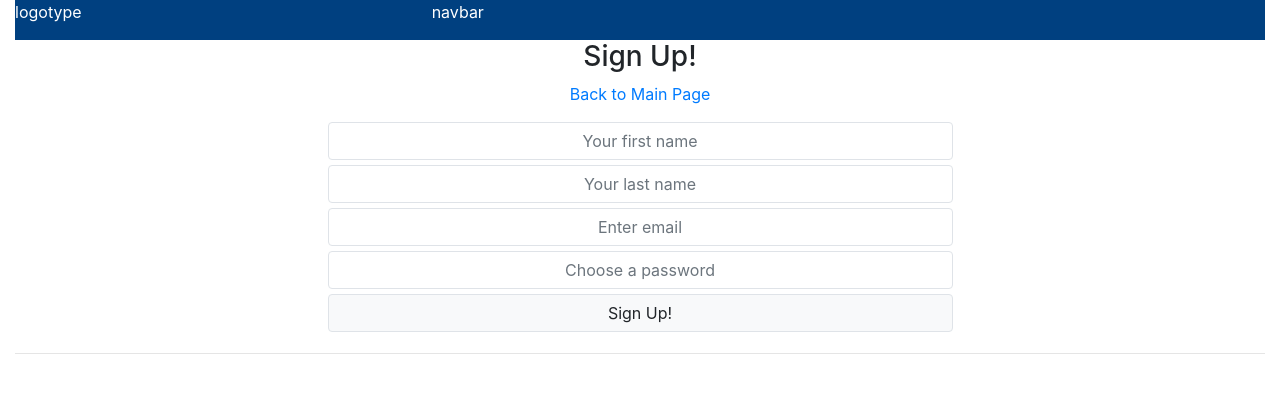
After one commit to iFooledMe/Digital-Ship-Log--Code-Institute-Project-3, a Flask app: page /signup in a window 1280 px wide. The commit adds this page. Shown: the top 393 px of the page. Run offline with Flask 2, Linux system fonts and the light colour scheme; some libraries are stand-ins or nearby versions.

Commit message:
Added register form that inserts data to "users" collection in db

```diff
--- a/app.py
+++ b/app.py
@@ -1,20 +1,47 @@
 import os
-from flask import Flask, render_template, redirect, request, url_for
+from flask import Flask, render_template, redirect, request, url_for, session
 from flask_pymongo import PyMongo
 from bson.objectid import ObjectId
+import bcrypt
 
 if os.path.exists("env.py"):
   import env
 
 app = Flask(__name__)
-
+app.secret_key = os.environ["SECRET_KEY"]
 app.config["MONGO_DBNAME"] = os.environ["MONGO_DBNAME"]
 app.config["MONGO_URI"] = os.environ["MONGO_URI"]
 mongo = PyMongo(app)
 
 @app.route('/')
 def index():
-  return render_template("index.html", users = mongo.db.users.find({"first_name" : "Mark"}))
+    if "email" in session:
+      userName = session["email"]
+      return render_template("index.html")
+    return render_template("login.html")
+
+@app.route("/signup", methods=["POST", "GET"])
+def signup():
+    if request.method == "POST":
+      users = mongo.db.users
+      emailExist = users.find_one({"email" : request.form["email"]})
+
+      if emailExist is None:
+        password_hashed = bcrypt.hashpw(request.form["password"].encode("utf-8"), bcrypt.gensalt())
+        users.insert({  'first_name' : request.form["first-name"],
+                        'last_name' : request.form["last-name"],
+                        'email' : request.form["email"],
+                        'password' : password_hashed
+                    })
+        session['email'] = request.form["email"]
+        return redirect(url_for("index"))
+
+      return "already!!!"
+
+    return render_template('signup.html')
+
+
+
 
 
 if __name__ == '__main__':
--- a/requirements.txt
+++ b/requirements.txt
@@ -1,4 +1,6 @@
 astroid==2.4.2
+bcrypt==3.1.7
+cffi==1.14.0
 click==7.1.2
 colorama==0.4.3
 dnspython==1.16.0
@@ -10,6 +12,7 @@ Jinja2==2.11.2
 lazy-object-proxy==1.4.3
 MarkupSafe==1.1.1
 mccabe==0.6.1
+pycparser==2.20
 pylint==2.5.3
 pymongo==3.10.1
 six==1.15.0
--- a/static/css/style.css
+++ b/static/css/style.css
@@ -4,13 +4,13 @@ body {
 }
 
 header {
-    background-color: mediumblue;
+    background-color: #004080;
     color: white;
 }
 
 
 .status-box {
-
+    margin-bottom: 15px;
 }
 
 .map-box {
@@ -20,5 +20,23 @@ header {
 
 .dummy_map_img {
     max-width: 100%;
+}
 
+.login-window {
+    text-align: center;
+    padding: 0 25%;
+    text-transform: uppercase;
 }
+
+.form-override {
+    text-align: center;
+    width: 100%;
+    margin-bottom: 5px;
+    border: 1px solid #dfe3e8;
+}
+
+.sign-up {
+    width: 100%;
+    text-align: center;
+    padding: 0 25%;
+}
--- a/templates/base.html
+++ b/templates/base.html
@@ -9,8 +9,6 @@
     <link rel="stylesheet" href="{{ url_for('static', filename='css/style.css') }}">
     {% block pageTitle %}{% endblock %}
 </head>
-
-
 
 <body>
     <div class="container-fluid"> <!-- Bootstrap container start-->
@@ -29,23 +27,10 @@
     </header>
 
     <main>
-        <div class="row mx-auto no-gutters">
-            <div class="col-md-12 col-lg-6 status-box">
-                {% block status %}
-                {% endblock %}
-            </div>
-            <div class="col-md-12 col-lg-6 map-box">
-                {% block map %}
-                {% endblock %}
-            </div>
-        </div>
-
-
+        {% block main %}{% endblock %}
     </main>
 
     <footer>
-
-
     </footer>
 
     <!-- ==== JAVASCRIPTS ========================================================================================================================= -->
--- /dev/null
+++ b/templates/signup.html
@@ -0,0 +1,22 @@
+{% extends 'base.html' %}
+
+{% block pageTitle %}<title>Sign Up</title>{% endblock %}
+
+{% block main %}
+  <div class="row mx-auto no-gutters">
+      <div class="col-md-12">
+        <div class="sign-up">
+          <h3>Sign Up!</h3>
+          <p><a href="{{ url_for('index') }}">Back to Main Page</a></p>
+            <form method="POST" action="{{ url_for('signup') }}">
+                <input type="text" class="form-control form-override" id="first-name" name="first-name" placeholder="Your first name">
+                <input type="text" class="form-control form-override" id="last-name" name="last-name" placeholder="Your last name">
+                <input type="email" class="form-control form-override" id="email" name="email" placeholder="Enter email">
+                <input type="password" class="form-control form-override" id="password" name="password" placeholder="Choose a password">
+                <button type="submit" class="btn btn-light form-override btn-override">Sign Up!</button>
+            </form>
+        </div>
+        <hr>
+      </div>
+  </div>
+{% endblock %}
```
Also changed, not shown: templates/index.html (+27 -10 lines), templates/login.html (added, +23 -0 lines), 1 other file.
